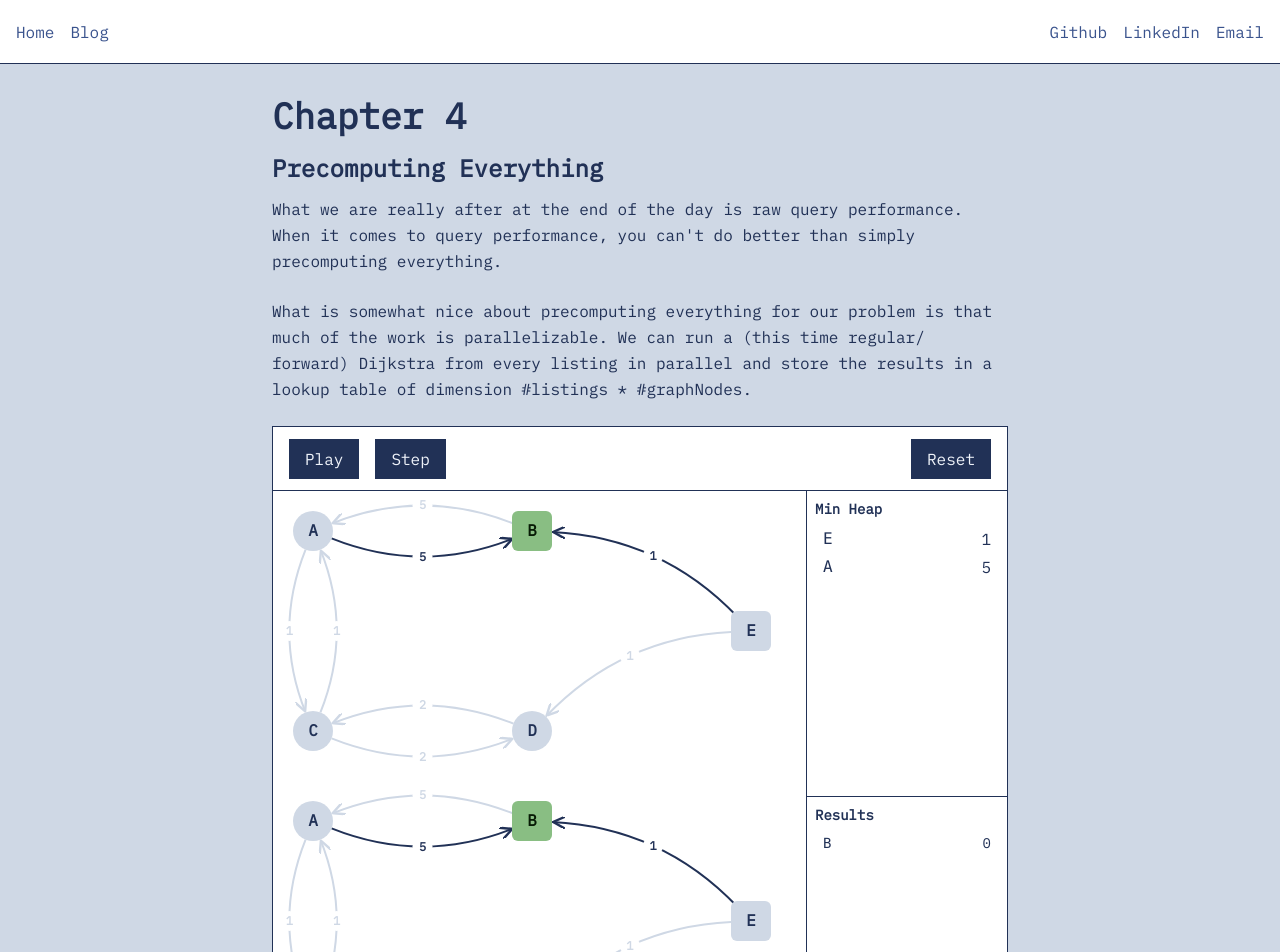
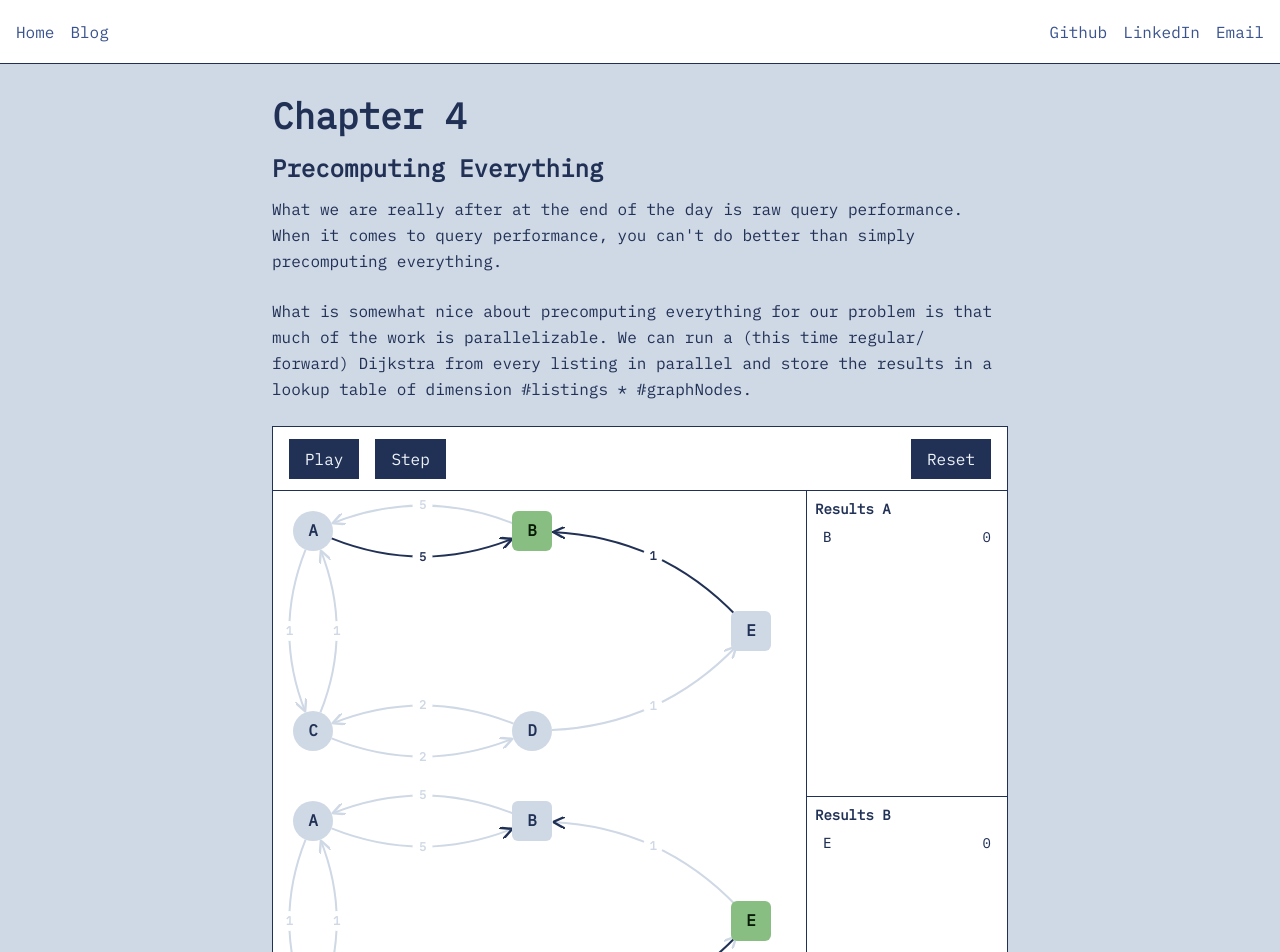
Before and after one commit to kelmich/website, a Next.js app: page /blog/flatfalcon/4-full-precompute in a window 1280 px wide. Shown: the top 952 px of the page. Built offline with nearby package versions, Linux system fonts and the light colour scheme.

Commit message:
better parallel executor

```diff
--- a/app/algorithms/graph.ts
+++ b/app/algorithms/graph.ts
@@ -21,8 +21,18 @@ export class Graph<T, U> {
   }
 
   clone(): Graph<T, U> {
-    const clonedNodes = this.nodes.map((node) => ({ ...node }));
-    const clonedEdges = this.edges.map((edge) => ({ ...edge }));
+    const clonedNodes = this.nodes.map((node) => ({
+      id: node.id,
+      data: structuredClone(node.data),
+    }));
+
+    const clonedEdges = this.edges.map((edge) => ({
+      from: edge.from,
+      to: edge.to,
+      weight: edge.weight,
+      data: structuredClone(edge.data),
+    }));
+
     return new Graph(clonedNodes, clonedEdges);
   }
 
--- a/app/blog/flatfalcon/2-dijkstra/DijkstraVisualizer.tsx
+++ b/app/blog/flatfalcon/2-dijkstra/DijkstraVisualizer.tsx
@@ -41,7 +41,7 @@ export const DijkstraVisualizer = () => {
           { from: "D", to: "C", weight: 2, data: { variant: "secondary" } },
 
           { from: "E", to: "B", weight: 1, data: { variant: "secondary" } },
-          { from: "E", to: "D", weight: 1, data: { variant: "secondary" } },
+          { from: "D", to: "E", weight: 1, data: { variant: "secondary" } },
 
           // { from: "A", to: "C", weight: 1, data: { variant: "secondary" } },
           // { from: "C", to: "A", weight: 1, data: { variant: "secondary" } },
@@ -99,7 +99,7 @@ export const DijkstraVisualizer = () => {
     <div className="flex flex-col border divide-y">
       <ControlBar
         executorFactory={() => {
-          return new Dijkstra(initialGraph, "A");
+          return new Dijkstra(initialGraph, "A", true);
         }}
         onStep={setStepData}
       />
--- a/app/blog/flatfalcon/2-dijkstra/dijkstra.ts
+++ b/app/blog/flatfalcon/2-dijkstra/dijkstra.ts
@@ -25,8 +25,13 @@ export class Dijkstra extends AlgorithmVisualizer<DijkstraState> {
   }>;
   private currentNode?: string;
   private startNodeId: string;
+  private incoming: boolean;
 
-  constructor(graph: Graph<unknown, unknown>, startNodeId: string) {
+  constructor(
+    graph: Graph<unknown, unknown>,
+    startNodeId: string,
+    incoming: boolean
+  ) {
     super();
     this.graph = graph.clone();
     this.startNodeId = startNodeId;
@@ -36,9 +41,10 @@ export class Dijkstra extends AlgorithmVisualizer<DijkstraState> {
       weight: number;
       parent?: string;
     }>();
+    this.incoming = incoming;
   }
 
-  protected getState(): DijkstraState {
+  public getState(): DijkstraState {
     return {
       visited: { ...this.visited },
       minHeap: this.minHeap.clone(),
@@ -59,15 +65,17 @@ export class Dijkstra extends AlgorithmVisualizer<DijkstraState> {
       this.currentNode = id;
       this.visited[id] = [weight, parent];
 
-      for (const edge of this.graph.neighbors(id, true)) {
-        if (this.visited[edge.from] !== undefined) {
+      for (const edge of this.graph.neighbors(id, this.incoming)) {
+        const sourceId = this.incoming ? edge.to : edge.from;
+        const targetId = this.incoming ? edge.from : edge.to;
+        if (this.visited[targetId] !== undefined) {
           continue; // Skip already visited nodes
         }
         const newDistance = weight + edge.weight;
         this.minHeap.insert({
-          id: edge.from,
+          id: targetId,
           weight: newDistance,
-          parent: id,
+          parent: sourceId,
         });
       }
 
--- a/app/blog/flatfalcon/3-dial/DialVisualizer.tsx
+++ b/app/blog/flatfalcon/3-dial/DialVisualizer.tsx
@@ -36,7 +36,7 @@ export const DialVisualizer = () => {
           { from: "C", to: "D", weight: 2, data: { variant: "secondary" } },
           { from: "D", to: "C", weight: 2, data: { variant: "secondary" } },
           { from: "E", to: "B", weight: 1, data: { variant: "secondary" } },
-          { from: "E", to: "D", weight: 1, data: { variant: "secondary" } },
+          { from: "D", to: "E", weight: 1, data: { variant: "secondary" } },
         ]
       ),
     []
--- a/app/blog/flatfalcon/3-dial/dial.ts
+++ b/app/blog/flatfalcon/3-dial/dial.ts
@@ -35,7 +35,7 @@ export class Dials extends AlgorithmVisualizer<DialsState> {
     this.buckets = Array.from({ length: maxDistance + 1 }, () => []);
   }
 
-  protected getState(): DialsState {
+  public getState(): DialsState {
     // Deep copy of buckets for safe state inspection
     const bucketsCopy = this.buckets.map((bucket) => [...bucket]);
     return {
--- a/app/blog/flatfalcon/4-full-precompute/FullPrecomputeVisualizer.tsx
+++ b/app/blog/flatfalcon/4-full-precompute/FullPrecomputeVisualizer.tsx
@@ -6,8 +6,10 @@ import GraphVisualizer, {
 } from "@/app/components/interactive_examples/GraphVisualizer";
 import { ControlBar } from "@/app/components/interactive_examples/ControlBar";
 import { Graph } from "@/app/algorithms/graph";
-import { AlgorithmStep } from "@/app/components/interactive_examples/AlgorithmVisualizer";
-import { MinHeapVisualizer } from "@/app/components/interactive_examples/MinHeapVisualizer";
+import {
+  AlgorithmStep,
+  ConcurrentVisualizer,
+} from "@/app/components/interactive_examples/AlgorithmVisualizer";
 import {
   Dijkstra,
   DijkstraState,
@@ -42,7 +44,7 @@ export const FullPrecomputeVisualizer = () => {
           { from: "D", to: "C", weight: 2, data: { variant: "secondary" } },
 
           { from: "E", to: "B", weight: 1, data: { variant: "secondary" } },
-          { from: "E", to: "D", weight: 1, data: { variant: "secondary" } },
+          { from: "D", to: "E", weight: 1, data: { variant: "secondary" } },
         ]
       ),
     []
@@ -74,14 +76,11 @@ export const FullPrecomputeVisualizer = () => {
           { from: "D", to: "C", weight: 2, data: { variant: "secondary" } },
 
           { from: "E", to: "B", weight: 1, data: { variant: "secondary" } },
-          { from: "E", to: "D", weight: 1, data: { variant: "secondary" } },
+          { from: "D", to: "E", weight: 1, data: { variant: "secondary" } },
         ]
       ),
     []
   );
-  const listingNodes = initialGraphA.nodes
-    .filter((node) => node.data.shape === "rect")
-    .map((node) => node.id);
   const [graphA, setGraphA] =
     useState<Graph<VisualizationNodeData, VisualizationEdgeData>>(
       initialGraphA
@@ -90,14 +89,18 @@ export const FullPrecomputeVisualizer = () => {
     useState<Graph<VisualizationNodeData, VisualizationEdgeData>>(
       initialGraphB
     );
-  const [stepData, setStepData] = useState<AlgorithmStep<DijkstraState> | null>(
-    null
-  );
+  const [stepData, setStepData] = useState<AlgorithmStep<
+    [DijkstraState, DijkstraState]
+  > | null>(null);
 
   useEffect(() => {
-    for (const setGraph of [setGraphA, setGraphB]) {
-      if (!stepData) return;
-      const { state } = stepData;
+    if (!stepData) return;
+    const { state } = stepData;
+    const [stateA, stateB] = state;
+    for (const [setGraph, state] of [
+      [setGraphA, stateA],
+      [setGraphB, stateB],
+    ] as const) {
       setGraph((prevGraph) => {
         const newGraph = prevGraph.clone();
 
@@ -121,7 +124,7 @@ export const FullPrecomputeVisualizer = () => {
         newGraph.edges.forEach((edge) => {
           if (state.currentNode === edge.to) {
             edge.data.variant = "primary";
-          } else if (usedEdges.has(`${edge.to}-${edge.from}`)) {
+          } else if (usedEdges.has(`${edge.from}-${edge.to}`)) {
             edge.data.variant = "success";
           } else {
             edge.data.variant = "secondary";
@@ -137,7 +140,10 @@ export const FullPrecomputeVisualizer = () => {
     <div className="flex flex-col border divide-y">
       <ControlBar
         executorFactory={() => {
-          return new Dijkstra(initialGraphA, "B");
+          return new ConcurrentVisualizer<DijkstraState, DijkstraState>(
+            new Dijkstra(initialGraphA, "B", false),
+            new Dijkstra(initialGraphB, "E", false)
+          );
         }}
         onStep={setStepData}
       />
@@ -158,21 +164,29 @@ export const FullPrecomputeVisualizer = () => {
         </div>
 
         <div className="w-[200px] overflow-auto divide-y">
-          {stepData?.state.minHeap && (
+          {stepData?.state[0].minHeap && (
             <div className="h-1/2">
-              <MinHeapVisualizer minHeap={stepData.state.minHeap} />
+              <ResultVisualizer
+                title="Results A"
+                results={Object.entries(stepData.state[0].visited).map(
+                  ([id, [weight]]) => ({
+                    id,
+                    weight,
+                  })
+                )}
+              />
             </div>
           )}
-          {stepData?.state.minHeap && (
+          {stepData?.state[1].minHeap && (
             <div className="h-1/2">
               <ResultVisualizer
-                title="Results"
-                results={Object.entries(stepData.state.visited)
-                  .map(([id, [weight]]) => ({
+                title="Results B"
+                results={Object.entries(stepData.state[1].visited).map(
+                  ([id, [weight]]) => ({
                     id,
                     weight,
-                  }))
-                  .filter((item) => listingNodes.includes(item.id))}
+                  })
+                )}
               />
             </div>
           )}
--- a/app/components/interactive_examples/AlgorithmVisualizer.ts
+++ b/app/components/interactive_examples/AlgorithmVisualizer.ts
@@ -5,7 +5,7 @@ export type AlgorithmStep<TState> = {
 };
 
 export abstract class AlgorithmVisualizer<TState> {
-  protected abstract getState(): TState;
+  public abstract getState(): TState;
 
   *run(): Generator<AlgorithmStep<TState>, void, unknown> {
     // This method should be implemented by subclasses to define the algorithm's steps.
@@ -19,3 +19,51 @@ export abstract class AlgorithmVisualizer<TState> {
     yield { message, state: this.getState(), completed };
   }
 }
+
+export class ConcurrentVisualizer<T1, T2> extends AlgorithmVisualizer<
+  [T1, T2]
+> {
+  private visA: AlgorithmVisualizer<T1>;
+  private visB: AlgorithmVisualizer<T2>;
+
+  constructor(
+    visualizerA: AlgorithmVisualizer<T1>,
+    visualizerB: AlgorithmVisualizer<T2>
+  ) {
+    super();
+    this.visA = visualizerA;
+    this.visB = visualizerB;
+  }
+
+  public getState(): [T1, T2] {
+    return [this.visA.getState(), this.visB.getState()];
+  }
+
+  *run(): Generator<AlgorithmStep<[T1, T2]>, void, unknown> {
+    const genA = this.visA.run();
+    const genB = this.visB.run();
+
+    let doneA = false;
+    let doneB = false;
+
+    while (!doneA || !doneB) {
+      const nextA = doneA ? null : genA.next();
+      const nextB = doneB ? null : genB.next();
+
+      if (nextA && nextA.done) doneA = true;
+      if (nextB && nextB.done) doneB = true;
+
+      const stepA = nextA?.value;
+      const stepB = nextB?.value;
+
+      yield {
+        message: [
+          stepA?.message ?? (doneA ? "Algorithm A completed" : ""),
+          stepB?.message ?? (doneB ? "Algorithm B completed" : ""),
+        ].join(" | "),
+        state: this.getState(),
+        completed: doneA && doneB,
+      };
+    }
+  }
+}
```
